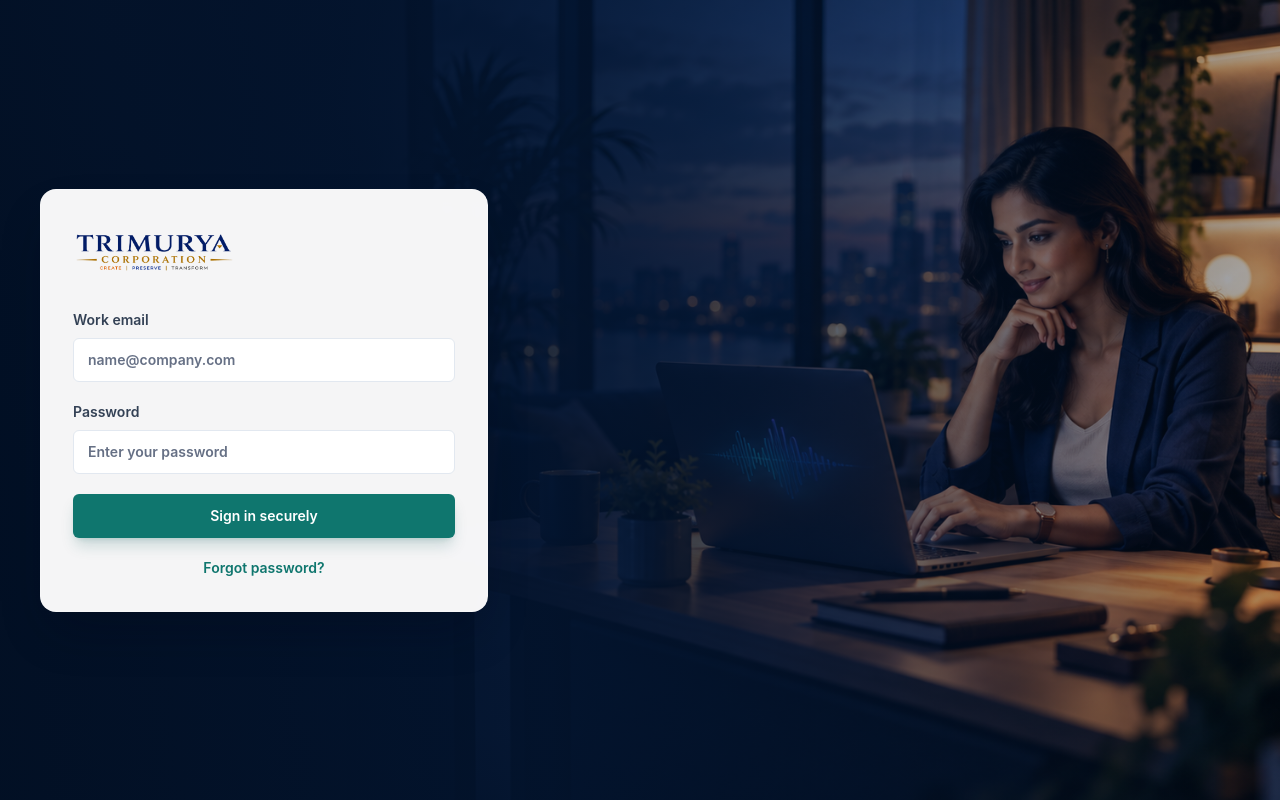
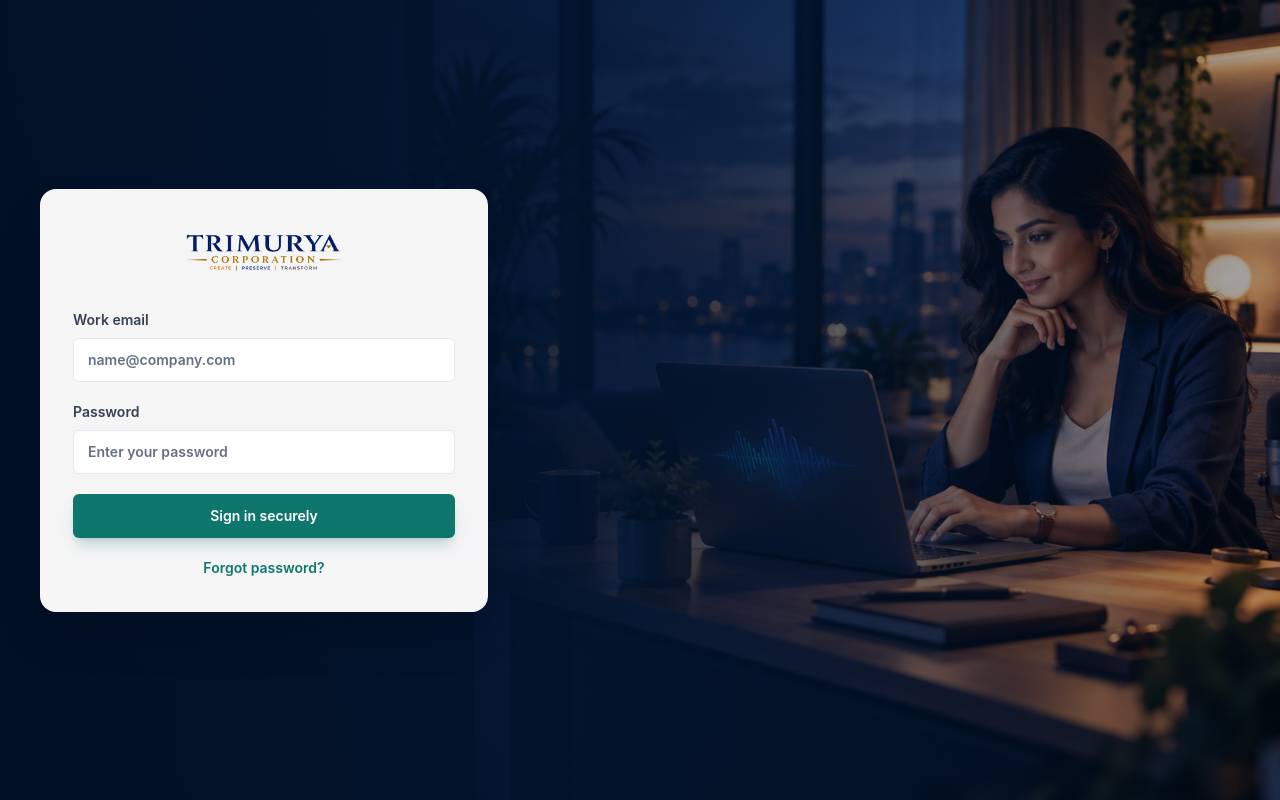
Before and after one commit to trimuryacorporation/recordings, a React (Vite) app in the folder frontend/: page /login in a window 1280 px wide. Built offline with nearby package versions, Linux system fonts and the light colour scheme; no server answers.

Commit message:
style: center login brand logo

```diff
--- a/frontend/src/pages/LoginPage.jsx
+++ b/frontend/src/pages/LoginPage.jsx
@@ -62,7 +62,7 @@ export function LoginPage() {
       <div className="relative mx-auto flex min-h-[calc(100dvh-2.5rem)] max-w-7xl items-center sm:min-h-[calc(100dvh-4rem)] lg:min-h-[calc(100dvh-5rem)]">
         <section className="w-full max-w-md rounded-2xl border border-white/15 bg-white/[.96] p-5 shadow-2xl shadow-slate-950/30 backdrop-blur sm:p-8">
           <div className="mb-6 sm:mb-8">
-            <img src={trimuryaLogo} alt="Trimurya Corporation" className="mb-5 h-14 w-auto max-w-full object-contain object-left" />{forgotMode && <><h1 className="mt-2 text-xl font-bold tracking-tight text-slate-950 sm:text-2xl">Reset your password</h1><p className="mt-2 text-sm leading-6 text-slate-500">Enter your work email and we will send a secure reset link.</p></>}
+            <img src={trimuryaLogo} alt="Trimurya Corporation" className="mx-auto mb-5 h-14 w-auto max-w-full object-contain" />{forgotMode && <><h1 className="mt-2 text-xl font-bold tracking-tight text-slate-950 sm:text-2xl">Reset your password</h1><p className="mt-2 text-sm leading-6 text-slate-500">Enter your work email and we will send a secure reset link.</p></>}
           </div>
           {forgotMode ? (
             <form onSubmit={requestReset} className="space-y-4 sm:space-y-5">
```
